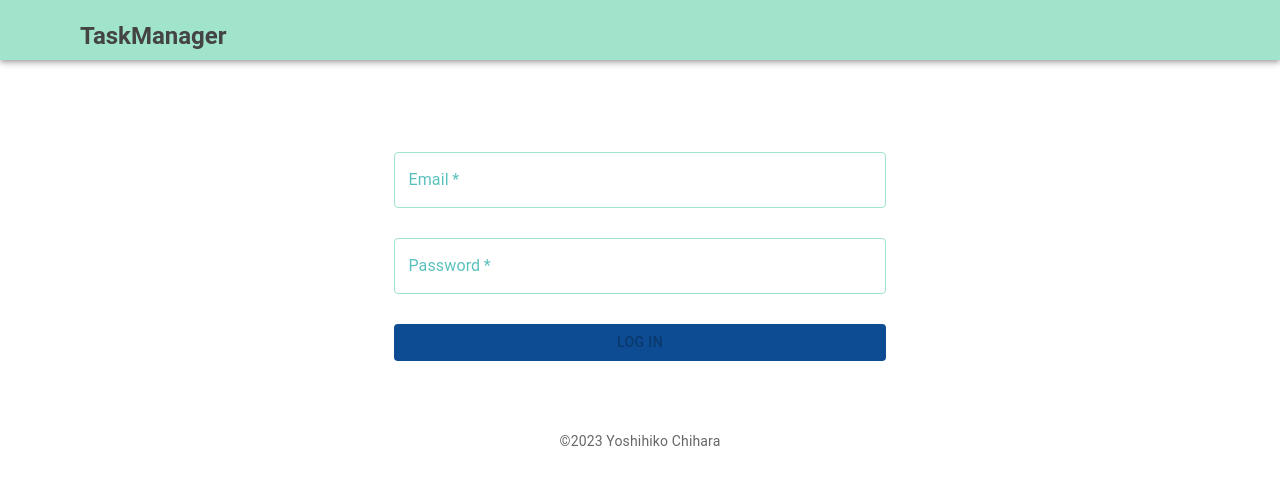
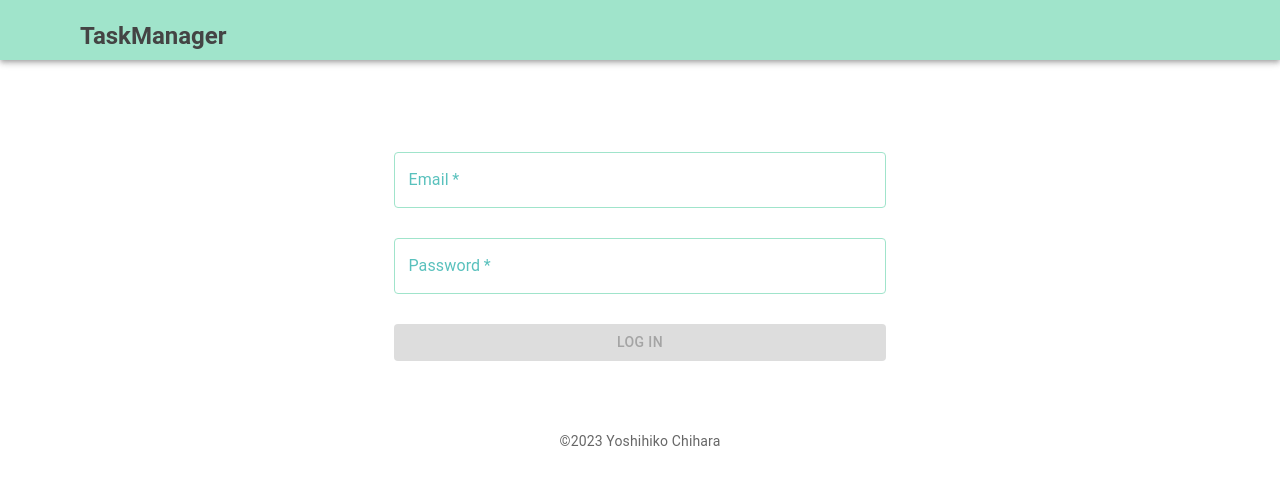
Before and after one commit to cntn-jr/laravel-next-typescript2, a Next.js app in the folder front/: page /login in a window 1280 px wide. Shown: the top 484 px of the page. Built offline with nearby package versions, Linux system fonts and the light colour scheme.

Commit message:
add: loading button
change to loading button on login form

```diff
--- a/front/components/ui/CustomButton.ts
+++ b/front/components/ui/CustomButton.ts
@@ -1,4 +1,5 @@
 import { AppColor } from "@/styles/AppColor";
+import { LoadingButton } from "@mui/lab";
 import { Button, styled } from "@mui/material";
 
 const primary = styled(Button)({
@@ -14,8 +15,30 @@ const primary = styled(Button)({
     "&:focus": {
         backgroundColor: AppColor.accentFocus,
     },
+    "&:disabled": {
+        backgroundColor: AppColor.disabled,
+    },
+});
+
+const primaryLoading = styled(LoadingButton)({
+    color: "#fff",
+    backgroundColor: AppColor.accent,
+    borderColor: AppColor.accent,
+    "&:hover": {
+        backgroundColor: AppColor.accentHover,
+        borderColor: AppColor.accent,
+        boxShadow: "none",
+    },
+    "&:active": {},
+    "&:focus": {
+        backgroundColor: AppColor.accentFocus,
+    },
+    "&:disabled": {
+        backgroundColor: AppColor.disabled,
+    },
 });
 
 export const CustomButton = {
     primary,
+    primaryLoading,
 };
--- a/front/features/login/LoginForm.tsx
+++ b/front/features/login/LoginForm.tsx
@@ -1,6 +1,7 @@
 import { changeEmail, changePassword } from "@/ducks/loginUserSlice";
 import { RootState } from "@/ducks/store";
 import { useLoginForm } from "@/features/login/useLoginForm";
+import { CircularProgress } from "@mui/material";
 import { ChangeEvent } from "react";
 import { useDispatch, useSelector } from "react-redux";
 import { BasicCard } from "../../components/atoms/BasicCard";
@@ -11,10 +12,10 @@ import { useValidatePassword } from "./useValidatePassword";
 
 export const LoginForm = () => {
     const PrimaryTextField = CustomTextField.primary;
-    const PrimaryButton = CustomButton.primary;
+    const PrimaryLoadingButton = CustomButton.primaryLoading;
     const dispatch = useDispatch();
     const loginUser = useSelector((state: RootState) => state.loginUser);
-    const { onClickLoginButton } = useLoginForm();
+    const { onClickLoginButton, isLoading } = useLoginForm();
     const { isNotExactEmail } = useValidateEmail();
     const { isNotExactPassword } = useValidatePassword();
     return (
@@ -30,7 +31,7 @@ export const LoginForm = () => {
                     dispatch(changeEmail(e.target.value));
                 }}
                 // error={error}
-                // disabled={loading}
+                disabled={isLoading}
             />
             <PrimaryTextField
                 type="password"
@@ -43,16 +44,17 @@ export const LoginForm = () => {
                     dispatch(changePassword(e.target.value))
                 }
                 // error={error}
-                // disabled={loading}
+                disabled={isLoading}
             />
-            <PrimaryButton
+            <PrimaryLoadingButton
                 onClick={onClickLoginButton}
+                loading={isLoading}
                 disabled={
                     isNotExactEmail(loginUser) || isNotExactPassword(loginUser)
                 }
             >
                 Log in
-            </PrimaryButton>
+            </PrimaryLoadingButton>
         </BasicCard>
     );
 };
--- a/front/features/login/useLoginForm.ts
+++ b/front/features/login/useLoginForm.ts
@@ -2,20 +2,26 @@ import { useDispatch, useSelector } from "react-redux";
 import { RootState } from "@/ducks/store";
 import { useAuthenticate } from "@/hooks/useAuthenticate";
 import axios from "axios";
-import { ChangeEvent } from "react";
+import { ChangeEvent, useState } from "react";
 import { changeEmail, changePassword } from "@/ducks/loginUserSlice";
 
 export const useLoginForm = () => {
     const loginUser = useSelector((state: RootState) => state.loginUser);
     const dispatch = useDispatch();
+    const [isLoading, setLoading] = useState<boolean>(false);
     const { loginMutation } = useAuthenticate();
 
     const onClickLoginButton = () => {
+        setLoading(true);
         axios.get("/sanctum/csrf-cookie").then(() => {
-            loginMutation.mutate({
-                email: loginUser.email,
-                password: loginUser.password,
-            });
+            loginMutation
+                .mutateAsync({
+                    email: loginUser.email,
+                    password: loginUser.password,
+                })
+                .finally(() => {
+                    setLoading(false);
+                });
         });
     };
 
@@ -28,6 +34,7 @@ export const useLoginForm = () => {
     };
 
     return {
+        isLoading,
         onClickLoginButton,
         onChangeEmail,
         onChangePassword,
--- a/front/styles/AppColor.ts
+++ b/front/styles/AppColor.ts
@@ -11,4 +11,5 @@ export const AppColor = {
     accentFocus: "#0e54a2",
     other: "#59C1BD",
     otherHover: "#97D8D6",
+    disabled: "#ddd",
 };
```
